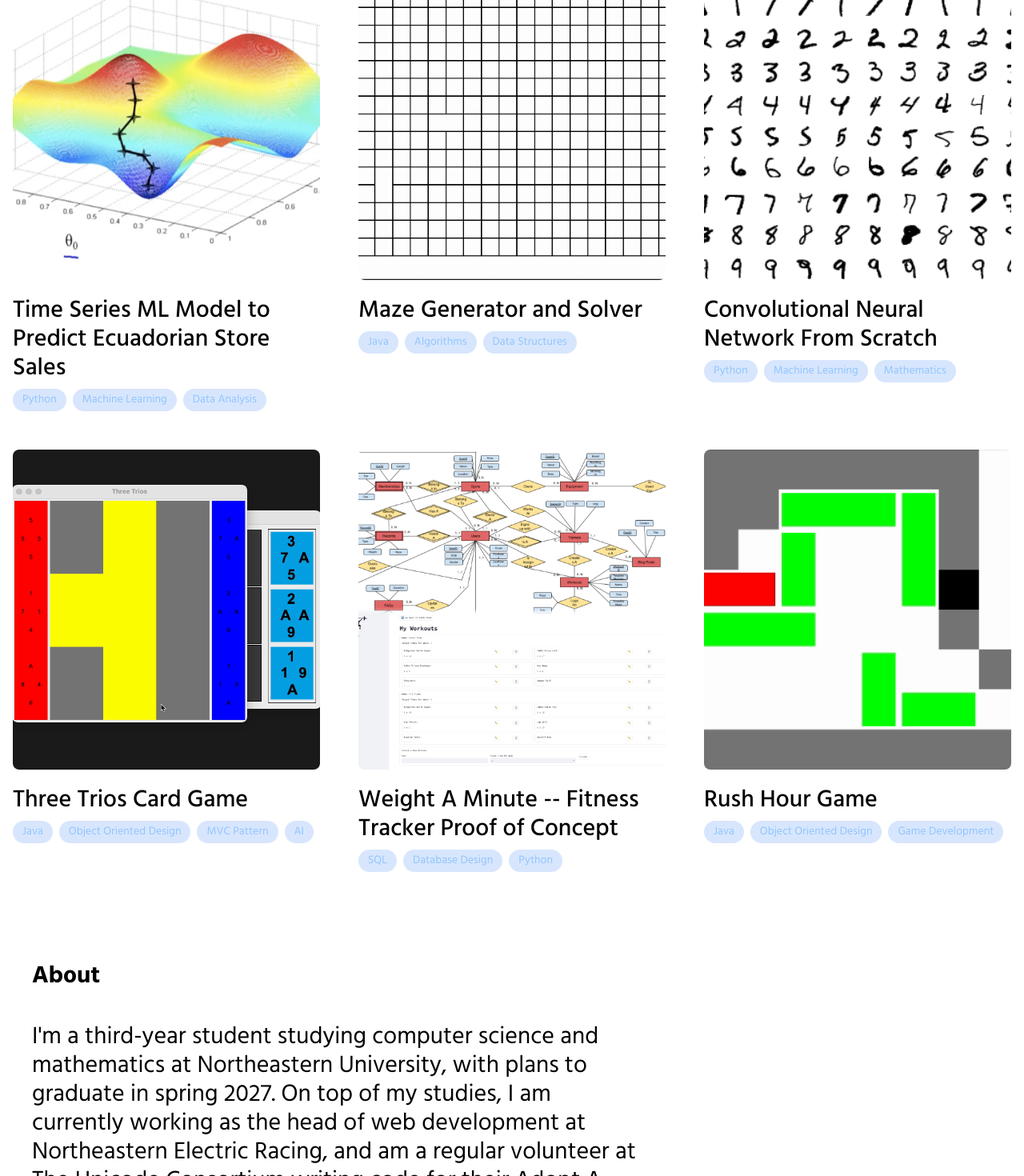
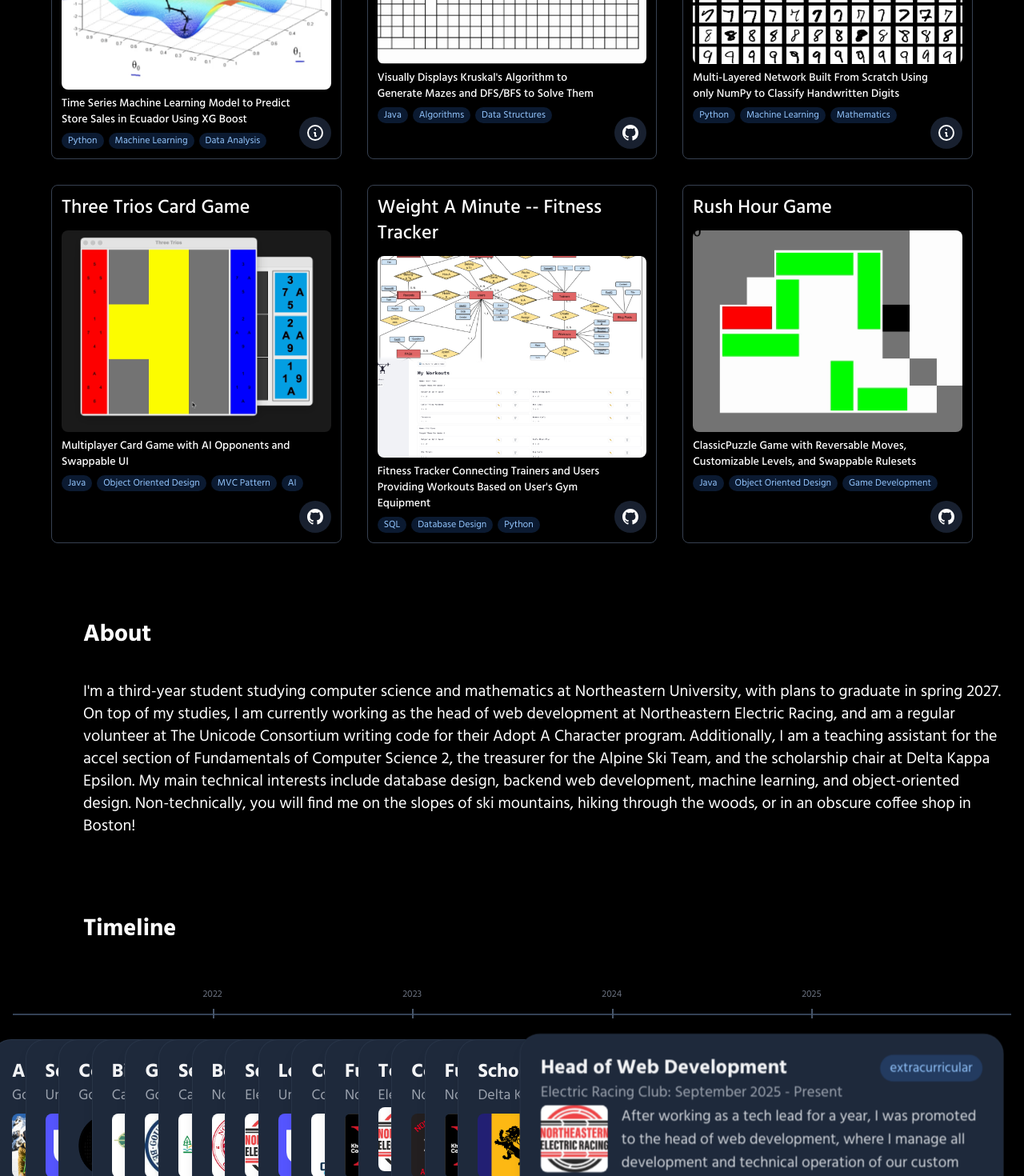
Before and after one commit to chpy04/chpy04.github.io, a Next.js app: page / in a window 1280 px wide. Shown: the part 1330-2800 px from the top of the page at 80% size. Built offline with nearby package versions, Linux system fonts and the light colour scheme.

Commit message:
project card and timeline updates

```diff
--- a/components/ProjectCard/index.tsx
+++ b/components/ProjectCard/index.tsx
@@ -5,6 +5,7 @@ import ProjectModal from "../ProjectModal";
 interface ProjectCardProps {
   img: string;
   name?: string;
+  subtitle?: string;
   categories?: string[];
   fileName?: string;
   externalLink?: string;
@@ -13,13 +14,15 @@ interface ProjectCardProps {
 const ProjectCard: React.FC<ProjectCardProps> = ({
   img,
   name,
+  subtitle,
   categories,
   fileName,
   externalLink,
 }) => {
   const [isModalOpen, setIsModalOpen] = useState(false);
 
-  const handleClick = () => {
+  const handleIconClick = (e: React.MouseEvent) => {
+    e.stopPropagation(); // Prevent card click event
     if (externalLink) {
       window.open(externalLink, "_blank");
     } else if (fileName) {
@@ -27,16 +30,50 @@ const ProjectCard: React.FC<ProjectCardProps> = ({
     }
   };
 
+  const renderIcon = () => {
+    if (externalLink) {
+      return (
+        <svg
+          className="w-6 h-6 text-white"
+          fill="currentColor"
+          viewBox="0 0 24 24"
+          aria-hidden="true"
+        >
+          <path
+            fillRule="evenodd"
+            d="M12 2C6.477 2 2 6.484 2 12.017c0 4.425 2.865 8.18 6.839 9.504.5.092.682-.217.682-.483 0-.237-.008-.868-.013-1.703-2.782.605-3.369-1.343-3.369-1.343-.454-1.158-1.11-1.466-1.11-1.466-.908-.62.069-.608.069-.608 1.003.07 1.531 1.032 1.531 1.032.892 1.53 2.341 1.088 2.91.832.092-.647.35-1.088.636-1.338-2.22-.253-4.555-1.113-4.555-4.951 0-1.093.39-1.988 1.029-2.688-.103-.253-.446-1.272.098-2.65 0 0 .84-.27 2.75 1.026A9.564 9.564 0 0112 6.844c.85.004 1.705.115 2.504.337 1.909-1.296 2.747-1.027 2.747-1.027.546 1.379.202 2.398.1 2.651.64.7 1.028 1.595 1.028 2.688 0 3.848-2.339 4.695-4.566 4.943.359.309.678.92.678 1.855 0 1.338-.012 2.419-.012 2.747 0 .268.18.58.688.482A10.019 10.019 0 0022 12.017C22 6.484 17.522 2 12 2z"
+            clipRule="evenodd"
+          />
+        </svg>
+      );
+    } else if (fileName) {
+      return (
+        <svg
+          className="w-6 h-6 text-white"
+          fill="none"
+          stroke="currentColor"
+          viewBox="0 0 24 24"
+          aria-hidden="true"
+        >
+          <path
+            strokeLinecap="round"
+            strokeLinejoin="round"
+            strokeWidth={2}
+            d="M13 16h-1v-4h-1m1-4h.01M21 12a9 9 0 11-18 0 9 9 0 0118 0z"
+          />
+        </svg>
+      );
+    }
+    return null;
+  };
+
   return (
     <>
-      <div
-        className="overflow-hidden rounded-lg p-2 laptop:p-4 first:ml-0 link cursor-pointer"
-        onClick={handleClick}
-      >
-        <div
-          className="relative rounded-lg overflow-hidden transition-all ease-out duration-300 h-48 mob:h-auto"
-          style={{ height: "400px" }}
-        >
+      <div className="overflow-hidden rounded-lg p-2 laptop:p-3 first:ml-0 w-full border border-gray-700 hover:border-gray-500 transition-all duration-300 hover:scale-105 relative">
+        <h1 className="mb-3 text-2xl font-medium">
+          {name ? name : "Project Name"}
+        </h1>
+        <div className="relative rounded-lg overflow-hidden transition-all ease-out duration-300 aspect-[4/3]">
           <Image
             alt={name || "Project image"}
             className="h-full w-full object-cover hover:scale-110 transition-all ease-out duration-300"
@@ -46,19 +83,28 @@ const ProjectCard: React.FC<ProjectCardProps> = ({
             priority={false}
           />
         </div>
-        <h1 className="mt-5 text-3xl font-medium">
-          {name ? name : "Project Name"}
-        </h1>
-        <div className="flex flex-wrap gap-2 mt-2">
+        <h2 className="mt-2 text-sm font-medium mr-10">{subtitle}</h2>
+        <div className="flex flex-wrap gap-1.5 mt-1.5">
           {categories?.map((category, index) => (
             <span
               key={index}
-              className="px-3 py-1 bg-blue-500/20 text-blue-300 rounded-full text-sm"
+              className="px-2 py-0.5 bg-blue-500/20 text-blue-300 rounded-full text-xs"
             >
               {category}
             </span>
           ))}
         </div>
+        {(externalLink || fileName) && (
+          <button
+            onClick={handleIconClick}
+            className="absolute bottom-3 right-3 p-2 bg-slate-800/80 rounded-full hover:bg-slate-700/80 transition-all duration-300 hover:scale-110"
+            aria-label={
+              externalLink ? "View on GitHub" : "View project details"
+            }
+          >
+            {renderIcon()}
+          </button>
+        )}
       </div>
       {fileName && !externalLink && (
         <ProjectModal
--- a/components/Timeline/TimelineItem.tsx
+++ b/components/Timeline/TimelineItem.tsx
@@ -7,23 +7,29 @@ interface TimelineItemProps {
   title: string;
   description: string;
   start: string;
-  end: string;
+  end?: string;
   type: string;
   thumbnail: string;
   "timeline-id": number;
 }
 
-const formatDateRange = (start: string, end: string): string => {
+const formatDateRange = (start: string, end?: string): string => {
   const startDate = new Date(start);
-  const endDate = new Date(end);
+  const endDate = end ? new Date(end) : undefined;
 
   const startMonth = startDate.toLocaleString("default", { month: "long" });
-  const endMonth = endDate.toLocaleString("default", { month: "long" });
+  const endMonth = endDate
+    ? endDate.toLocaleString("default", { month: "long" })
+    : "";
   const startYear = startDate.getFullYear();
-  const endYear = endDate.getFullYear();
+  const endYear = endDate ? endDate.getFullYear() : "";
 
   if (startYear === endYear) {
     return `${startMonth} - ${endMonth} ${startYear}`;
+  }
+
+  if (!endDate) {
+    return `${startMonth} ${startYear} - Present`;
   }
 
   return `${startMonth} ${startYear} - ${endMonth} ${endYear}`;
--- a/data/portfolio.json
+++ b/data/portfolio.json
@@ -1,6 +1,6 @@
 {
   "name": "Chris Pyle",
-  "headerTaglineOne": "Hey there, my name is",
+  "headerTaglineOne": "Hey there, this is",
   "headerTaglineTwo": "Chris Pyle",
   "headerTaglineThree": "Student and Software Developer ",
   "headerTaglineFour": "at Northeastern University",
@@ -20,7 +20,8 @@
   "projects": [
     {
       "id": "1",
-      "title": "Ski Racing Bib Recognition and Image Processing",
+      "title": "Ski Racing Bib Recognition",
+      "subtitle": "User Interface and Machine Learning Model to Recognize Bibs and Bulk Sort Images by Racer and Team",
       "categories": ["Python", "Machine Learning", "YOLO"],
       "imageSrc": "/images/projects/skiing.png",
       "externalLink": "https://github.com/chpy04/SkiRacingImageProcessing"
@@ -28,20 +29,23 @@
     {
       "id": "2",
       "title": "Interactive File Review System",
+      "subtitle": "Version Management and Markup System For Users to Review and Approve CAD Part Drawings",
       "categories": ["React", "Typescript", "Prisma"],
       "imageSrc": "/images/projects/partReviewCropped.gif",
       "externalLink": "https://github.com/Northeastern-Electric-Racing/FinishLine"
     },
     {
       "id": "3",
-      "title": "Image Compressor with Seam Carving Algorithm",
+      "title": "Image Compressor",
+      "subtitle": "Uses Seam Carving Algorithm to Compress Images While Losing Minimal Information",
       "categories": ["Java", "Dynamic Programming", "Algorithms", "Deques"],
       "imageSrc": "/images/projects/squeeze.gif",
       "externalLink": "https://github.com/chpy04/SeamCarver"
     },
     {
       "id": "4",
-      "title": "Time Series ML Model to Predict Ecuadorian Store Sales",
+      "title": "Ecuadorian Store Sales Forcasting",
+      "subtitle": "Time Series Machine Learning Model to Predict Store Sales in Ecuador Using XG Boost",
       "categories": ["Python", "Machine Learning", "Data Analysis"],
       "imageSrc": "/images/projects/gradient.png",
       "fileName": "Time-Series-Model.md"
@@ -49,13 +53,15 @@
     {
       "id": "5",
       "title": "Maze Generator and Solver",
+      "subtitle": "Visually Displays Kruskal's Algorithm to Generate Mazes and DFS/BFS to Solve Them",
       "categories": ["Java", "Algorithms", "Data Structures"],
       "imageSrc": "/images/projects/maze.gif",
       "externalLink": "https://github.com/chpy04/maze-solver"
     },
     {
       "id": "6",
-      "title": "Convolutional Neural Network From Scratch",
+      "title": "Convolutional Neural Network",
+      "subtitle": "Multi-Layered Network Built From Scratch Using only NumPy to Classify Handwritten Digits",
       "categories": ["Python", "Machine Learning", "Mathematics"],
       "imageSrc": "/images/projects/numbers.png",
       "fileName": "Convolutional-Neural-Network.md"
@@ -63,13 +69,15 @@
     {
       "id": "7",
       "title": "Three Trios Card Game",
+      "subtitle": "Multiplayer Card Game with AI Opponents and Swappable UI",
       "categories": ["Java", "Object Oriented Design", "MVC Pattern", "AI"],
       "imageSrc": "/images/projects/threeTrios.gif",
       "externalLink": "https://github.com/chpy04/ThreeTriosCardGame"
     },
     {
       "id": "8",
-      "title": "Weight A Minute -- Fitness Tracker Proof of Concept",
+      "title": "Weight A Minute -- Fitness Tracker",
+      "subtitle": "Fitness Tracker Connecting Trainers and Users Providing Workouts Based on User's Gym Equipment",
       "categories": ["SQL", "Database Design", "Python"],
       "imageSrc": "/images/projects/weightAMinute.jpeg",
       "externalLink": "https://github.com/dreifusjack/Weight-A-Minute"
@@ -77,6 +85,7 @@
     {
       "id": "9",
       "title": "Rush Hour Game",
+      "subtitle": "ClassicPuzzle Game with Reversable Moves, Customizable Levels, and Swappable Rulesets",
       "categories": ["Java", "Object Oriented Design", "Game Development"],
       "imageSrc": "/images/projects/RH.gif",
       "externalLink": "https://github.com/chpy04/rush-hour"
--- a/data/timeline.json
+++ b/data/timeline.json
@@ -10,7 +10,7 @@
     "timeline-id": 0
   },
   {
-    "organization": "Northeastern Electric Racing",
+    "organization": "Electric Racing Club",
     "title": "Technical Lead",
     "description": "In the Beginning of my sophomore year, I was promoted to tech lead, where I oversee a team of developers to design and produce features on a semesterly basis, such as a part review system where users can mark up pdfs!",
     "start": "2025-01-01",
@@ -44,8 +44,7 @@
     "title": "Began Attending Northeastern",
     "description": "In september of 2023 I began my journey at northeastern, which will take 5 years and 3 co-ops.",
     "start": "2023-09-01",
-    "end": "2028-04-01",
-    "type": "extracurricular",
+    "type": "education",
     "thumbnail": "nu.png",
     "timeline-id": 4
   },
@@ -54,8 +53,7 @@
     "title": "Coach / Photographer / Secretary",
     "description": "After 4 acl tears in my left knee, I decided to move to an advisory role on the club ski team, where I use my skiing, organizational, and photgraphy skills to continue helping the team.",
     "start": "2025-01-01",
-    "end": "2025-04-01",
-    "type": "employment",
+    "type": "extracurricular",
     "thumbnail": "nuski.png",
     "timeline-id": 5
   },
@@ -90,7 +88,7 @@
     "timeline-id": 8
   },
   {
-    "organization": "Northeastern Electric Racing",
+    "organization": "Electric Racing Club",
     "title": "Software Developer",
     "description": "During the second semester of my freshmen year, I joined NER as a software developer, working on backend and frontend tickets for our websites home page.",
     "start": "2024-01-01",
@@ -115,7 +113,7 @@
     "description": "During my senior year I co-founded the gould computer science club where we taught students basic programming and robotics skills.",
     "start": "2022-09-01",
     "end": "2022-09-01",
-    "type": "education",
+    "type": "extracurricular",
     "thumbnail": "csclub.png",
     "timeline-id": 11
   },
@@ -134,19 +132,26 @@
     "title": "Scholarship Chair",
     "description": "Having been a brother for over a year, I was elected as the scholarship chair to oversee and ensure academic excellence throughout our fraternity. I am also leading the development of our custom NextJS website!",
     "start": "2025-09-01",
-    "end": "2026-01-01",
     "type": "extracurricular",
     "thumbnail": "dke.png",
     "timeline-id": 13
   },
   {
-    "organization": "Northeastern Electric Racing",
+    "organization": "Electric Racing Club",
     "title": "Head of Web Development",
     "description": "After working as a tech lead for a year, I was promoted to the head of web development, where I manage all development and technical operation of our custom project management site. I lead a team of 8 tech leads and 60+ developers to produce new features every semester!",
     "start": "2025-09-01",
-    "end": "2026-09-01",
     "type": "extracurricular",
     "thumbnail": "ner.png",
     "timeline-id": 14
+  },
+  {
+    "organization": "Gould Academy",
+    "title": "Alpine Ski Racer",
+    "description": "I have been alpine ski racing since I was 6 years old, with my journey peaking in high school where I competed at the international level with sub 90 FIS points in slalom and giant slalom",
+    "start": "2010-09-01",
+    "type": "extracurricular",
+    "thumbnail": "skier.JPEG",
+    "timeline-id": 14
   }
 ]
--- a/pages/_app.tsx
+++ b/pages/_app.tsx
@@ -1,8 +1,13 @@
 import "../styles/globals.css";
 import type { AppProps } from "next/app";
+import { ThemeProvider } from "next-themes";
 
 const App = ({ Component, pageProps }: AppProps) => {
-  return <Component {...pageProps} />;
+  return (
+    <ThemeProvider attribute="class" defaultTheme="dark" forcedTheme="dark">
+      <Component {...pageProps} />
+    </ThemeProvider>
+  );
 };
 
 export default App;
--- a/pages/index.tsx
+++ b/pages/index.tsx
@@ -105,7 +105,7 @@ export default function Home() {
           handleResumeScroll={handleResumeScroll}
           handleTimelineScroll={handleTimelineScroll}
         />
-        <div className="mt-2 laptop:mt-20">
+        <div className="mt-2 laptop:mt-20 px-[5%]">
           <div className="mt-2 flex flex-col laptop:flex-row items-start justify-between gap-8">
             <div className="flex-1">
               <div className="mt-2 relative">
@@ -153,14 +153,15 @@ export default function Home() {
             </div>
           </div>
         </div>
-        <div className="mt-24 p-2 laptop:p-0" ref={projectsRef}>
+        <div className="mt-24 px-[5%]" ref={projectsRef}>
           <h1 className="tablet:m-10 text-3xl font-bold mb-6">Projects</h1>
-          <div className="mt-5 laptop:mt-10 grid grid-cols-1 tablet:grid-cols-3 gap-4">
+          <div className="mt-5 laptop:mt-10 grid grid-cols-1 tablet:grid-cols-3 gap-6 laptop:gap-8">
             {data.projects.map((project) => (
               <ProjectCard
                 key={project.id}
                 img={project.imageSrc}
                 name={project.title}
+                subtitle={project.subtitle}
                 categories={project.categories}
                 fileName={project.fileName}
                 externalLink={project.externalLink}
@@ -170,8 +171,8 @@ export default function Home() {
         </div>
 
         <div className="mt-24 p-2 laptop:p-0" ref={aboutRef}>
-          <h1 className="tablet:m-10 text-3xl font-bold mb-6">About</h1>
-          <p className="tablet:m-10 mt-2 text-xl laptop:text-3xl w-full laptop:w-3/5">
+          <h1 className="tablet:m-10 px-[5%] text-3xl font-bold mb-6">About</h1>
+          <p className="tablet:m-10 mt-2 text-lg laptop:text-xl w-full px-[5%]">
             {data.aboutpara}
           </p>
         </div>
@@ -180,13 +181,24 @@ export default function Home() {
           className="mt-24 p-2 laptop:p-0 hidden tablet:block"
           ref={timelineRef}
         >
-          <h1 className="tablet:m-10 text-3xl font-bold mb-6">Timeline</h1>
+          <h1 className="tablet:m-10 text-3xl font-bold mb-6 px-[5%]">
+            Timeline
+          </h1>
           <Timeline />
         </div>
 
         <div className="mt-24 p-2 laptop:p-0" ref={resumeRef}>
-          <h1 className="tablet:m-10 text-3xl font-bold mb-6">Resume</h1>
-          <div className="mt-5 w-full flex flex-col items-center">
+          <div className="tablet:m-10 flex justify-between items-center mb-6">
+            <h1 className="text-3xl font-bold px-[5%]">Resume</h1>
+            <a
+              href="/Chris-Pyle-CV.pdf"
+              download
+              className="px-6 py-3 border border-white rounded-lg hover:bg-slate-800 hover:scale-105 transition-all ease-out duration-300 link"
+            >
+              Download Resume
+            </a>
+          </div>
+          <div className="mt-5 w-full flex flex-col items-center px-[5%]">
             <div className="w-full max-w-4xl relative">
               <div className="absolute -inset-12 bg-gradient-to-r from-[rgba(248,107,223,0.4)] to-[rgba(107,107,248,0.3)] rounded-lg blur-3xl opacity-30"></div>
               <Image
@@ -198,13 +210,6 @@ export default function Home() {
                 priority
               />
             </div>
-            <a
-              href="/Resume.pdf"
-              download
-              className="mt-8 px-6 py-3 border border-white rounded-lg hover:bg-slate-800 hover:scale-105 transition-all ease-out duration-300 link"
-            >
-              Download PDF
-            </a>
           </div>
         </div>
       </div>
--- a/styles/globals.css
+++ b/styles/globals.css
@@ -19,6 +19,8 @@ body {
   width: 100%;
   scrollbar-width: none;
   -ms-overflow-style: none;
+  background-color: #000;
+  color: white;
 }
 
 body::-webkit-scrollbar {
@@ -27,10 +29,6 @@ body::-webkit-scrollbar {
 
 * {
   font-family: "Hind";
-}
-
-body {
-  @apply dark:bg-black dark:text-white;
 }
 
 /* Hide scrollbar for Chrome, Safari and Opera */
@@ -63,7 +61,7 @@ body {
 .gradient-circle-middle {
   position: fixed;
   pointer-events: none;
-  z-index: 100;
+  z-index: 0;
   top: 0;
   left: 0;
   right: 0;
--- a/tailwind.config.js
+++ b/tailwind.config.js
@@ -3,6 +3,7 @@ module.exports = {
     "./pages/**/*.{js,ts,jsx,tsx}",
     "./components/**/*.{js,ts,jsx,tsx}",
   ],
+  darkMode: "class",
   theme: {
     screens: {
       mob: "375px",
```
Also changed, not shown: components/Header/index.tsx (+41 -11 lines), public/images/timeline/skier.JPEG (added), 1 other file (tests, documents, lock files or other folders).
